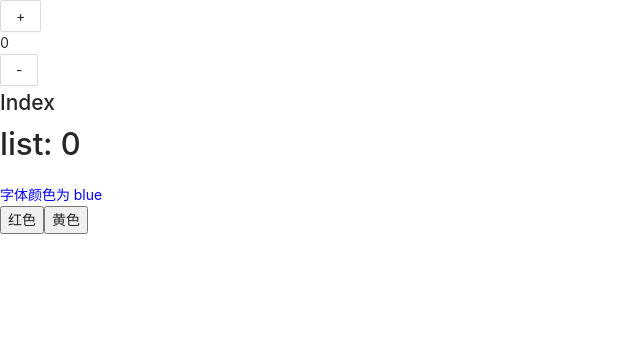
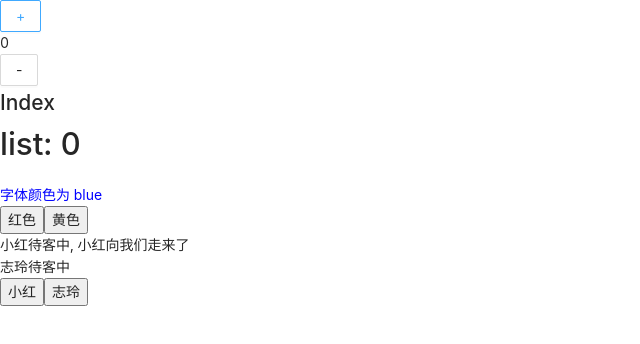
Before and after one commit to zg-zhang/learn-react-jsp, a React (Vite) app: page /home in a window 1280 px wide. Shown: the top 344 px of the page, without its empty margins (0-640 px from the left). Built offline with nearby package versions, Linux system fonts and the light colour scheme.

Commit message:
65 useMemo

```diff
--- a/src/react-hooks/index.jsx
+++ b/src/react-hooks/index.jsx
@@ -1,6 +1,7 @@
 import React, {createContext, useReducer, useContext} from 'react'
 import {Button} from "antd";
 import Redux from "./redux";
+import Memo from "./memo";
 
 const CountContext = createContext()
 
@@ -38,6 +39,8 @@ function ReactHooks() {
             </CountContext.Provider>
 
             <Redux />
+
+            <Memo />
         </div>
     )
 }
--- /dev/null
+++ b/src/react-hooks/memo.jsx
@@ -0,0 +1,31 @@
+import React, {useMemo, useState} from "react";
+
+function Memo() {
+    const [a, setA] = useState('小红待客中')
+    const [b, setB] = useState('志玲待客中')
+
+    function ChildComponent({ name, children }) {
+        function changeXiaohong(name) {
+            console.log('她来了，她来了。小红向我们走来了')
+            return name + ', 小红向我们走来了'
+        }
+
+        const actionXiaohong = useMemo(() => changeXiaohong(name), [name])
+        return (
+            <>
+                <div>{actionXiaohong}</div>
+                <div>{children}</div>
+            </>
+        )
+    }
+
+    return (
+        <>
+            <ChildComponent name={a}>{b}</ChildComponent>
+            <button onClick={() => { setA(new Date().getTime() + '')}}>小红</button>
+            <button onClick={() => { setB(new Date().getTime()+',志玲向我们走来了')}}>志玲</button>
+        </>
+    )
+}
+
+export default Memo
```
